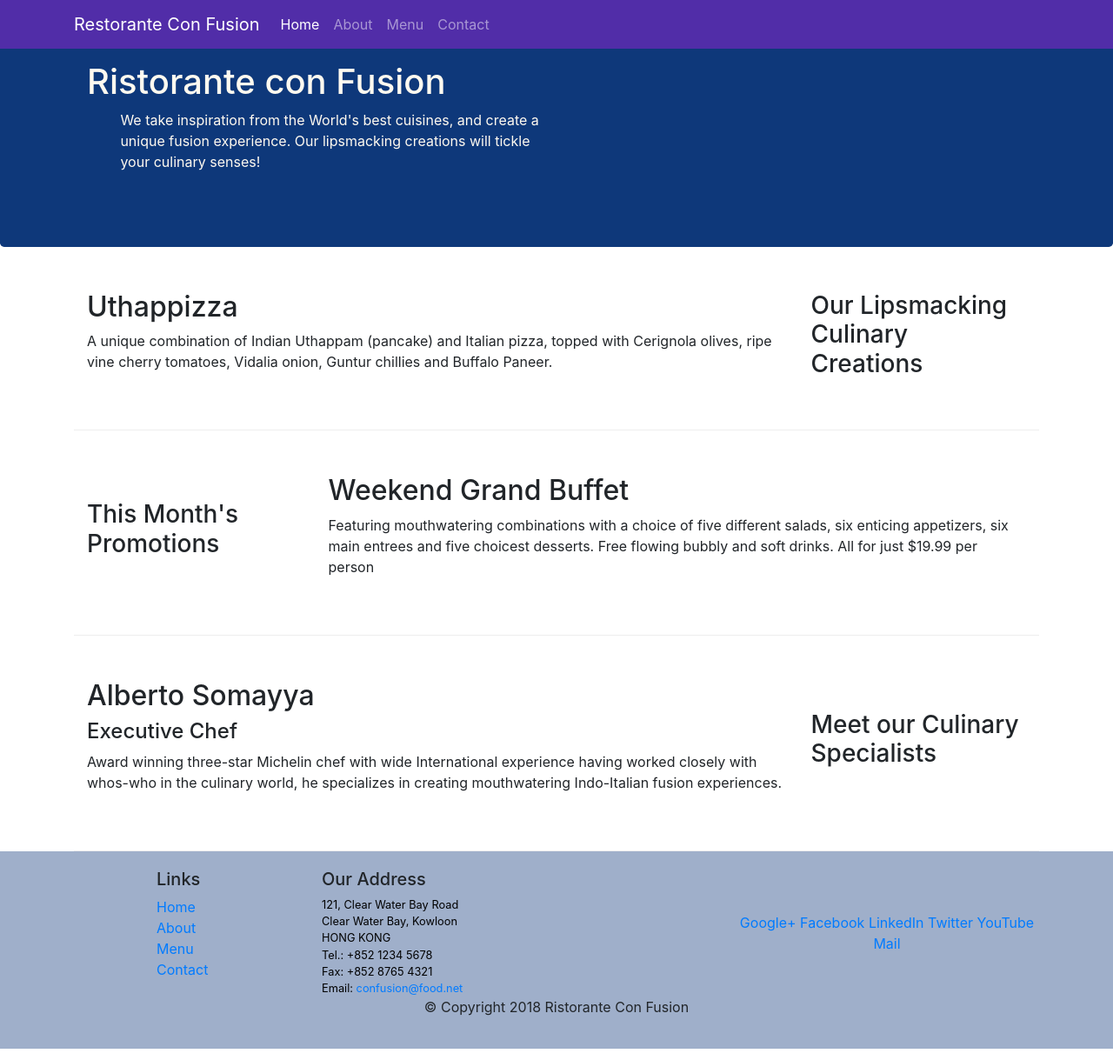
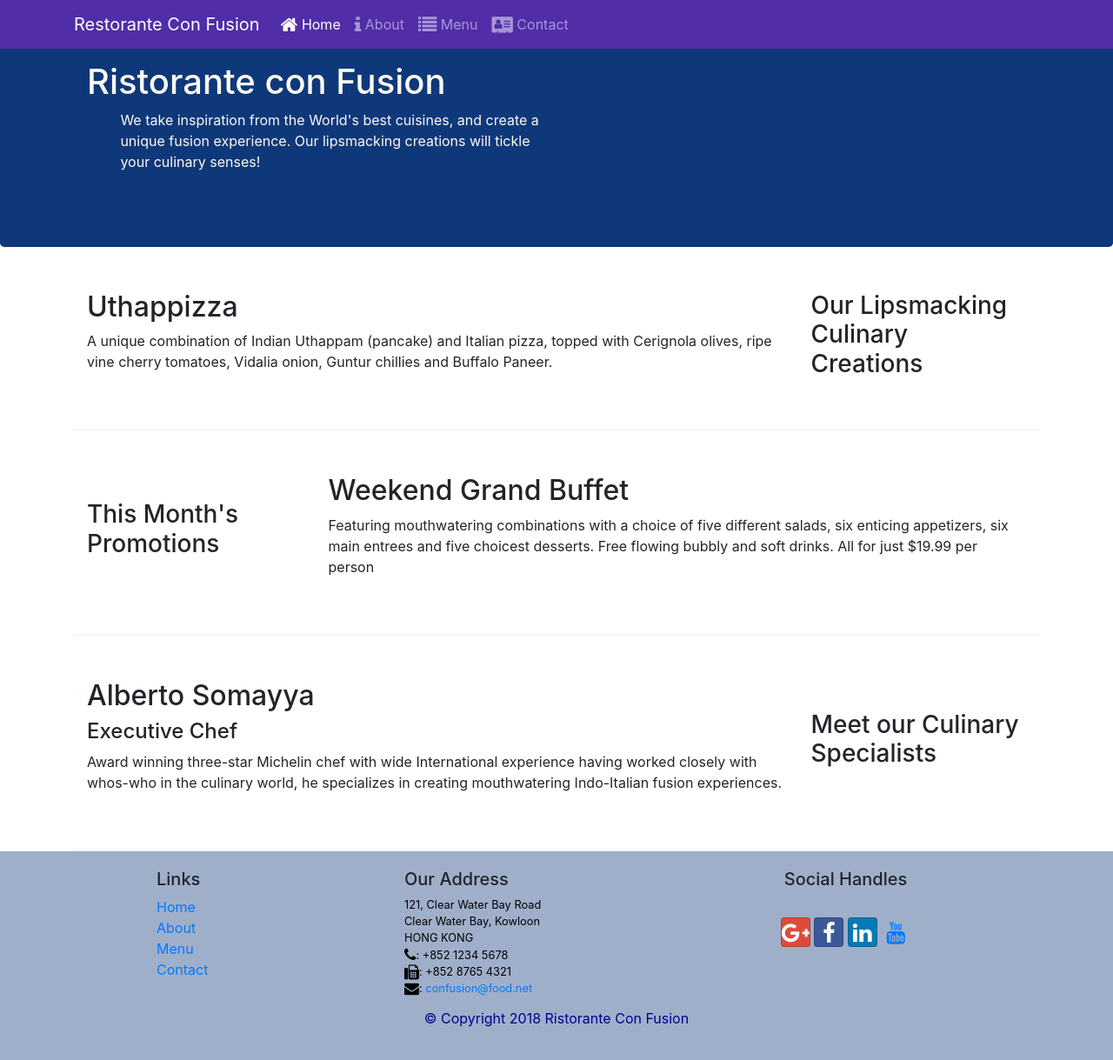
Before and after one commit to Striiderr/Basic-Restaurant-Website, a website: page index.html in a window 1280 px wide. Shown: the whole page at 87% size. Drawn offline with nearby package versions, Linux system fonts and the light colour scheme.

Commit message:
Icon_fonts

```diff
--- a/index.html
+++ b/index.html
@@ -9,6 +9,8 @@
 
         <!-- Bootstrap CSS -->
         <link rel="stylesheet" href="node_modules/bootstrap/dist/css/bootstrap.min.css">
+        <link rel="stylesheet" href="node_modules/font-awesome/css/font-awesome.min.css">
+        <link rel="stylesheet" href="node_modules/bootstrap-social/bootstrap-social.css">
         <link rel="stylesheet" href="css/styles.css">
     <title>Ristorante Con Fusion</title>
 </head>
@@ -23,10 +25,10 @@
         <a href="#" class="navbar-brand "> Restorante Con Fusion</a>
         <div class="collapse navbar-collapse" id="Navbar">
         <ul class="navbar-nav mr-auto">
-                <li class="nav-item active"><a href="/index.html" class="nav-link">Home</a></li>
-                <li class="nav-item "><a href="/aboutus.html" class="nav-link">About</a></li>
-                <li class="nav-item"><a href="#" class="nav-link">Menu</a></li>
-                <li class="nav-item"><a href="#" class="nav-link">Contact</a></li>
+                <li class="nav-item active"><a href="/index.html" class="nav-link"><span class="fa fa-home fa-lg"></span>  Home</a></li>
+                <li class="nav-item "><a href="/aboutus.html" class="nav-link"><span class="fa fa-info fa-lg"></span>  About</a></li>
+                <li class="nav-item"><a href="#" class="nav-link"><span class="fa fa-list fa-lg"></span>  Menu</a></li>
+                <li class="nav-item"><a href="#" class="nav-link"><span class="fa fa-address-card fa-lg"></span>  Contact</a></li>
             </ul>
             </div>
 
@@ -80,47 +82,50 @@
         </div>
     </div>
 
+
     <footer class="footer">
         <div class="container">
-            <div class="row">
-                <div class="col-4 offset-sm-1 col-sm-2">
-                    <h5>Links</h5>
-                    <ul class="list-unstyled">
-                        <li><a href="#">Home</a></li>
-                        <li><a href="/aboutus.html">About</a></li>
+            <div style="margin-bottom: 1vw;" class="row ">
+                <div class="col-5 offset-1 col-sm-3">
+                    <h5 style="color: darkskateblue;">Links</h5>
+                    <ul style="color: darkskateblue;"class="list-unstyled">
+                        <li><a href="index.html">Home</a></li>
+                        <li><a href="#">About</a></li>
                         <li><a href="#">Menu</a></li>
                         <li><a href="#">Contact</a></li>
                     </ul>
                 </div>
-                <div class="col-7 col-sm-5">
-                    <h5>Our Address</h5>
-                    <address class="address">
+                <div class="col-6 col-sm-4">
+                    <h5 style="color: darkskateblue;">Our Address</h5>
+                    <address style="" class="address">
 		              121, Clear Water Bay Road<br>
 		              Clear Water Bay, Kowloon<br>
 		              HONG KONG<br>
-		              Tel.: +852 1234 5678<br>
-		              Fax: +852 8765 4321<br>
-		              Email: <a href="mailto:confusion@food.net">confusion@food.net</a>
+		              <i class="fa fa-phone fa-lg"></i>: +852 1234 5678<br>
+		              <i class="fa fa-fax fa-lg"></i>: +852 8765 4321<br>
+		              <i class="fa fa-envelope  fa-lg"></i>: <a href="mailto:confusion@food.net">confusion@food.net</a>
 		           </address>
                 </div>
-                <div class="col-12 col-sm-4 align-self-center">
+                <div class="col-12 col-sm-3  ">
+                    <h5 style="color: darkskateblue; text-align: center;">Social Handles</h5>
                     <div class="text-center">
-                        <a href="http://google.com/+">Google+</a>
-                        <a href="http://www.facebook.com/profile.php?id=">Facebook</a>
-                        <a href="http://www.linkedin.com/in/">LinkedIn</a>
-                        <a href="http://twitter.com/">Twitter</a>
-                        <a href="http://youtube.com/">YouTube</a>
-                        <a href="mailto:">Mail</a>
+                        <br>
+                    <a style=" margin-left: 23  px;" class="btn btn-social-icon btn-google" href="http://google.com/+"><i class="fa fa-google-plus fa-lg"></i></a>
+                    <a class="btn btn-social-icon btn-facebook" href="http://www.facebook.com/profile.php?id="><i class="fa fa-facebook fa-lg"></i></a>
+                    <a class="btn btn-social-icon btn-linkedin" href="http://www.linkedin.com/in/"><i class="fa fa-linkedin fa-lg"></i></a>
+                    <a class="btn btn-social-icon btn-youtube" href="http://youtube.com/"><i class="fa fa-youtube fa-lg"></i></a>
+
                     </div>
                 </div>
            </div>
            <div class="row justify-content-center">
                 <div class="col-auto">
-                    <p>© Copyright 2018 Ristorante Con Fusion</p>
+                    <p style="color:darkblue;">© Copyright 2018 Ristorante Con Fusion</p>
                 </div>
            </div>
         </div>
     </footer>
+
     <!-- jQuery first, then Popper.js, then Bootstrap JS. -->
     <script src="node_modules/jquery/dist/jquery.slim.min.js"></script>
     <script src="node_modules/popper.js/dist/umd/popper.min.js"></script>
--- a/package.json
+++ b/package.json
@@ -15,6 +15,8 @@
   },
   "dependencies": {
     "bootstrap": "^4.0.0",
+    "bootstrap-social": "^5.1.1",
+    "font-awesome": "^4.7.0",
     "jquery": "^3.3.1",
     "popper.js": "^1.12.9"
   }
```
Also changed, not shown: aboutus.html (+15 -12 lines), 3 other files.
